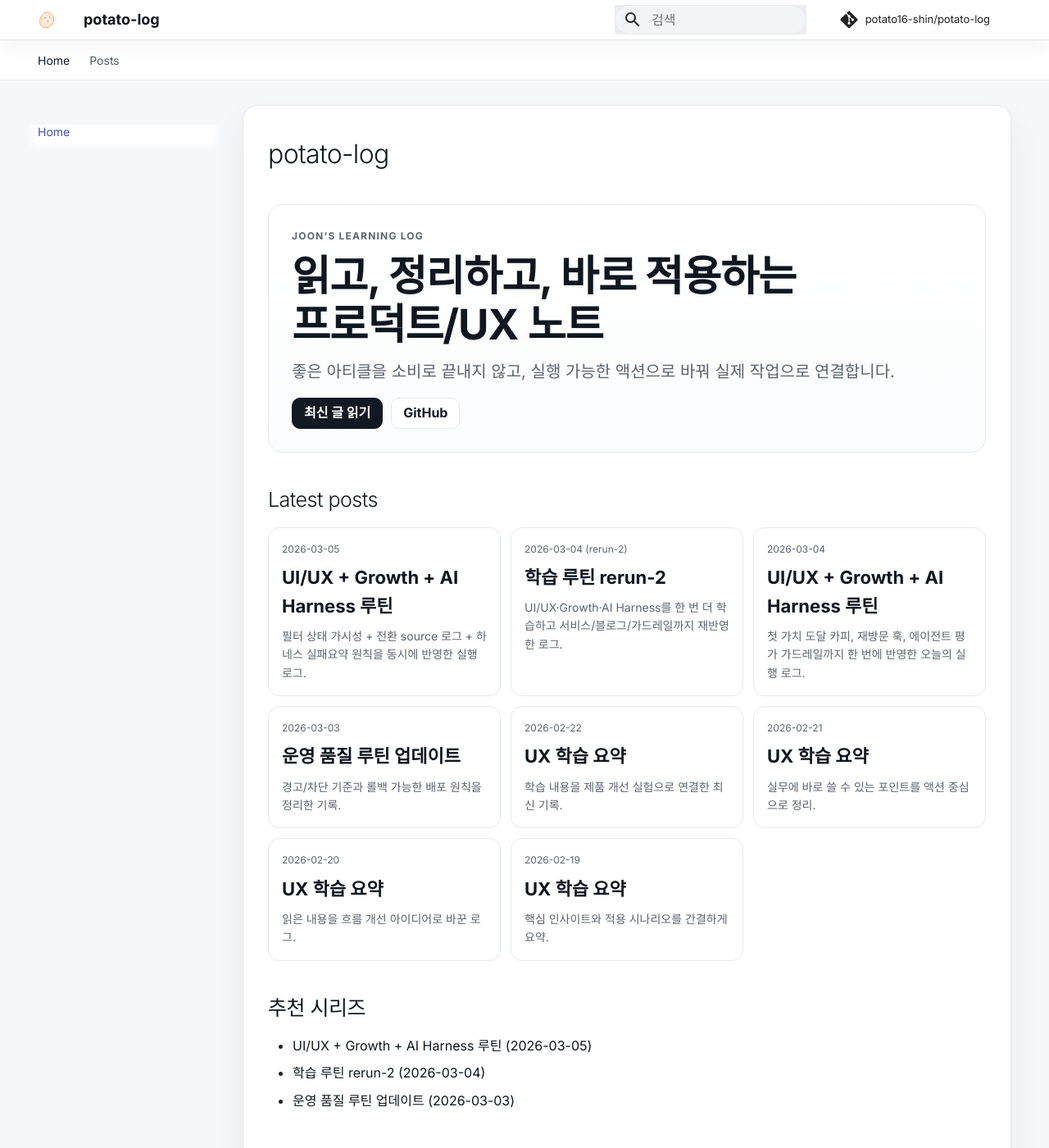
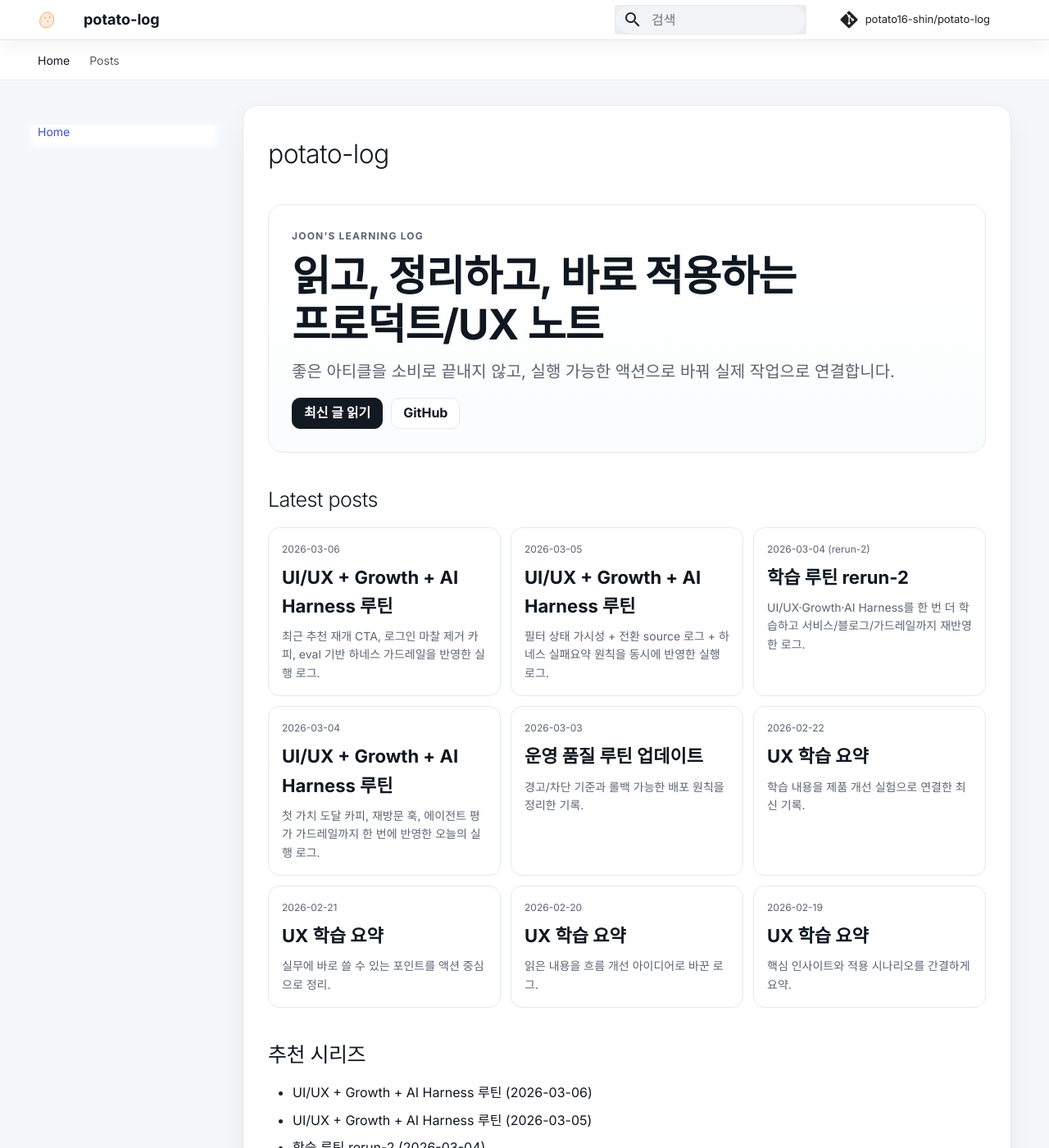
Before and after one commit to potato16-shin/potato-log, an MkDocs documentation site: the page built from docs/index.md, in a window 1280 px wide and 1400 px high. Shown: the whole window at 82% size. Built offline with MkDocs 1.6.1 and Material for MkDocs 9.7.7, drawn with Linux system fonts in a browser that asks for light colours; comment, search, counter and statistics services are not loaded.

Commit message:
docs: publish 2026-03-06 routine and refresh homepage

```diff
--- a/docs/index.md
+++ b/docs/index.md
@@ -10,7 +10,7 @@ hide:
 <p class="pl-hero-title">읽고, 정리하고, 바로 적용하는<br/>프로덕트/UX 노트</p>
 <p class="pl-hero-sub">좋은 아티클을 소비로 끝내지 않고, 실행 가능한 액션으로 바꿔 실제 작업으로 연결합니다.</p>
 <div class="pl-hero-cta">
-  <a class="pl-btn" href="posts/2026-03-05.md">최신 글 읽기</a>
+  <a class="pl-btn" href="posts/2026-03-06/">최신 글 읽기</a>
   <a class="pl-btn pl-btn-ghost" href="https://github.com/potato16-shin/potato-log">GitHub</a>
 </div>
 </div>
@@ -19,52 +19,58 @@ hide:
 
 <div class="pl-latest" markdown>
 <div class="pl-post-card" markdown>
+<p class="pl-post-date">2026-03-06</p>
+<p class="pl-post-title"><a href="posts/2026-03-06/">UI/UX + Growth + AI Harness 루틴</a></p>
+<p class="pl-post-desc">최근 추천 재개 CTA, 로그인 마찰 제거 카피, eval 기반 하네스 가드레일을 반영한 실행 로그.</p>
+</div>
+<div class="pl-post-card" markdown>
 <p class="pl-post-date">2026-03-05</p>
-<p class="pl-post-title"><a href="posts/2026-03-05.md">UI/UX + Growth + AI Harness 루틴</a></p>
+<p class="pl-post-title"><a href="posts/2026-03-05/">UI/UX + Growth + AI Harness 루틴</a></p>
 <p class="pl-post-desc">필터 상태 가시성 + 전환 source 로그 + 하네스 실패요약 원칙을 동시에 반영한 실행 로그.</p>
 </div>
 <div class="pl-post-card" markdown>
 <p class="pl-post-date">2026-03-04 (rerun-2)</p>
-<p class="pl-post-title"><a href="posts/2026-03-04-rerun-2.md">학습 루틴 rerun-2</a></p>
+<p class="pl-post-title"><a href="posts/2026-03-04-rerun-2/">학습 루틴 rerun-2</a></p>
 <p class="pl-post-desc">UI/UX·Growth·AI Harness를 한 번 더 학습하고 서비스/블로그/가드레일까지 재반영한 로그.</p>
 </div>
 <div class="pl-post-card" markdown>
 <p class="pl-post-date">2026-03-04</p>
-<p class="pl-post-title"><a href="posts/2026-03-04.md">UI/UX + Growth + AI Harness 루틴</a></p>
+<p class="pl-post-title"><a href="posts/2026-03-04/">UI/UX + Growth + AI Harness 루틴</a></p>
 <p class="pl-post-desc">첫 가치 도달 카피, 재방문 훅, 에이전트 평가 가드레일까지 한 번에 반영한 오늘의 실행 로그.</p>
 </div>
 <div class="pl-post-card" markdown>
 <p class="pl-post-date">2026-03-03</p>
-<p class="pl-post-title"><a href="posts/2026-03-03.md">운영 품질 루틴 업데이트</a></p>
+<p class="pl-post-title"><a href="posts/2026-03-03/">운영 품질 루틴 업데이트</a></p>
 <p class="pl-post-desc">경고/차단 기준과 롤백 가능한 배포 원칙을 정리한 기록.</p>
 </div>
 <div class="pl-post-card" markdown>
 <p class="pl-post-date">2026-02-22</p>
-<p class="pl-post-title"><a href="posts/2026-02-22.md">UX 학습 요약</a></p>
+<p class="pl-post-title"><a href="posts/2026-02-22/">UX 학습 요약</a></p>
 <p class="pl-post-desc">학습 내용을 제품 개선 실험으로 연결한 최신 기록.</p>
 </div>
 <div class="pl-post-card" markdown>
 <p class="pl-post-date">2026-02-21</p>
-<p class="pl-post-title"><a href="posts/2026-02-21.md">UX 학습 요약</a></p>
+<p class="pl-post-title"><a href="posts/2026-02-21/">UX 학습 요약</a></p>
 <p class="pl-post-desc">실무에 바로 쓸 수 있는 포인트를 액션 중심으로 정리.</p>
 </div>
 <div class="pl-post-card" markdown>
 <p class="pl-post-date">2026-02-20</p>
-<p class="pl-post-title"><a href="posts/2026-02-20.md">UX 학습 요약</a></p>
+<p class="pl-post-title"><a href="posts/2026-02-20/">UX 학습 요약</a></p>
 <p class="pl-post-desc">읽은 내용을 흐름 개선 아이디어로 바꾼 로그.</p>
 </div>
 <div class="pl-post-card" markdown>
 <p class="pl-post-date">2026-02-19</p>
-<p class="pl-post-title"><a href="posts/2026-02-19.md">UX 학습 요약</a></p>
+<p class="pl-post-title"><a href="posts/2026-02-19/">UX 학습 요약</a></p>
 <p class="pl-post-desc">핵심 인사이트와 적용 시나리오를 간결하게 요약.</p>
 </div>
 </div>
 
 ## 추천 시리즈
 
-- [UI/UX + Growth + AI Harness 루틴 (2026-03-05)](posts/2026-03-05.md)
-- [학습 루틴 rerun-2 (2026-03-04)](posts/2026-03-04-rerun-2.md)
-- [운영 품질 루틴 업데이트 (2026-03-03)](posts/2026-03-03.md)
+- [UI/UX + Growth + AI Harness 루틴 (2026-03-06)](posts/2026-03-06/)
+- [UI/UX + Growth + AI Harness 루틴 (2026-03-05)](posts/2026-03-05/)
+- [학습 루틴 rerun-2 (2026-03-04)](posts/2026-03-04-rerun-2/)
+- [운영 품질 루틴 업데이트 (2026-03-03)](posts/2026-03-03/)
 
 ## About this blog
 
--- a/mkdocs.yml
+++ b/mkdocs.yml
@@ -38,6 +38,7 @@ extra:
 nav:
   - Home: index.md
   - Posts:
+      - 2026-03-06: posts/2026-03-06.md
       - 2026-03-05: posts/2026-03-05.md
       - 2026-03-04-rerun-2: posts/2026-03-04-rerun-2.md
       - 2026-03-04: posts/2026-03-04.md
```
Also changed, not shown: docs/posts/2026-03-06.md (added, +50 -0 lines).
